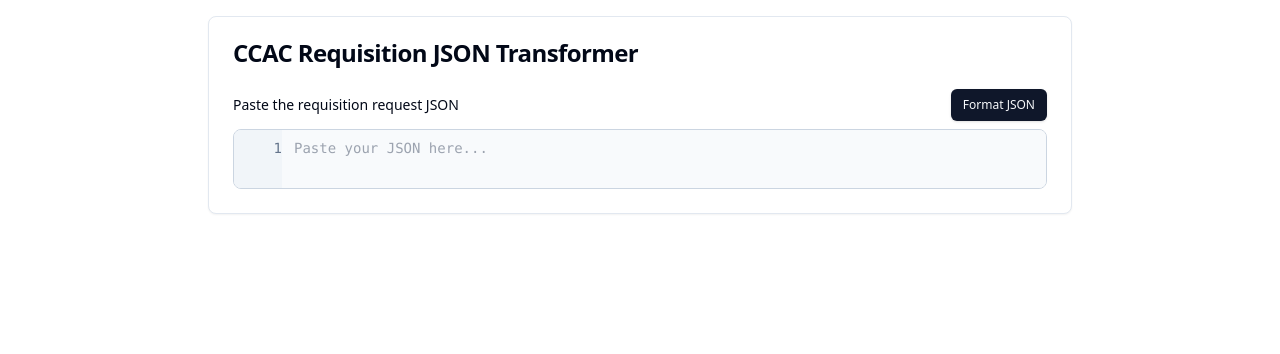
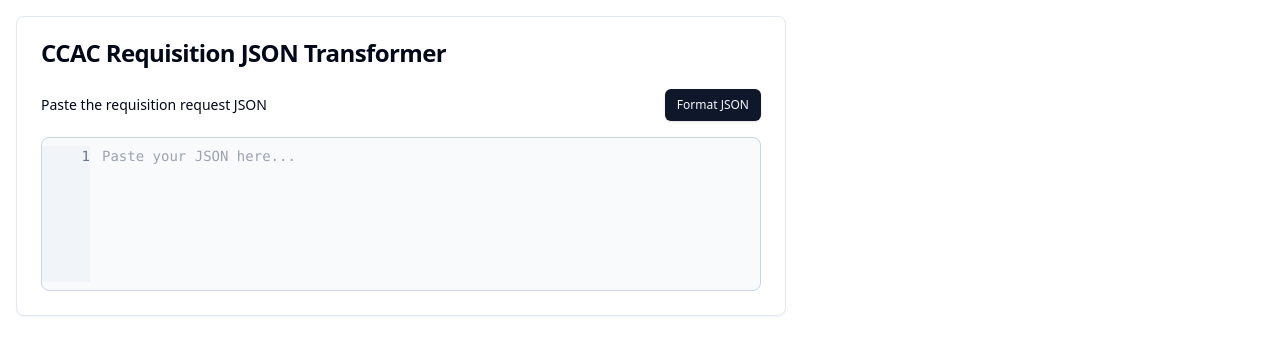
Before and after one commit to daniloheraclio/requisition-processor, a Vue app: page / in a window 1280 px wide. Shown: the top 354 px of the page. Built offline with nearby package versions, Linux system fonts and the light colour scheme.

Commit message:
changed layout to be in a row

```diff
--- a/src/components/RequisitionProcessor.vue
+++ b/src/components/RequisitionProcessor.vue
@@ -1,52 +1,53 @@
 <template>
-  <div class="p-4 max-w-4xl mx-auto space-y-4">
+  <div class="p-4 mx-auto space-y-4 absolute">
     <Card>
       <CardHeader>
         <CardTitle>CCAC Requisition JSON Transformer</CardTitle>
       </CardHeader>
       <CardContent class="space-y-4">
         <div class="space-y-2">
+          <div class="flex items-start justify-start w-full gap-4">
+            <!-- INPUT COLUMN -->
+            <div class="space-y-4 w-full max-w-[720px] min-w-[720px]">
               <div class="flex justify-between items-center">
                 <Label>Paste the requisition request JSON</Label>
                 <Button @click="formatJson" size="sm">Format JSON</Button>
               </div>
               <div
-            class="relative h-full overflow-auto bg-slate-50 border border-slate-300 rounded-lg"
+                class="relative h-full overflow-auto bg-slate-50 border border-slate-300 rounded-lg py-2"
               >
                 <div class="flex">
                   <!-- Line Numbers -->
                   <div
                     class="bg-slate-100 text-slate-500 font-mono text-sm text-right select-none w-12 flex-shrink-0"
                   >
-                <pre class="line-numbers">{{ getLineNumbers(sourceJson) }}</pre>
+                    <pre class="line-numbers">{{
+                      getLineNumbers(sourceJson)
+                    }}</pre>
                   </div>
-
                   <!-- Textarea -->
-              <div class="w-full mt-2">
+                  <div class="w-full overflow-hidden">
                     <textarea
                       v-model="sourceJson"
                       placeholder="Paste your JSON here..."
-                  class="font-mono text-sm pl-3 flex-grow bg-transparent resize-none w-full h-full focus:outline-none"
+                      class="font-mono text-sm pl-3 flex-grow bg-transparent resize-none w-full min-h-32 focus:outline-none"
                       spellcheck="false"
                     ></textarea>
                   </div>
                 </div>
               </div>
             </div>
-
             <Alert v-if="error" variant="destructive">
               <AlertDescription>{{ error }}</AlertDescription>
             </Alert>
 
-        <div v-if="items.length" class="space-y-4">
+            <!-- ITEM OPTIONS -->
+            <div v-if="items.length" class="space-y-4 min-w-96 max-w-96">
               <div class="flex justify-between items-center">
                 <h3 class="text-lg font-semibold">
                   Items Configuration ({{ items.length }})
                 </h3>
-            <Button @click="addNewItem" size="sm">
-              <Plus class="w-4 h-4 mr-2" />
-              Add New Item
-            </Button>
+                <Button @click="generateResultJson">Generate Result</Button>
               </div>
 
               <div v-for="(item, index) in items" :key="index">
@@ -54,6 +55,7 @@
                   <CardContent class="pt-4 space-y-4">
                     <div class="grid grid-cols-2 gap-4">
                       <div class="flex items-start space-x-4">
+                        <!-- Select item status -->
                         <div class="flex-1">
                           <Label>Status</Label>
                           <Select
@@ -72,21 +74,28 @@
                             </SelectContent>
                           </Select>
                         </div>
+
+                        <!-- If its a replacement -->
                         <div
                           v-if="item.status === 'APPROVED'"
-                      class="flex items-center pt-6 space-x-2"
+                          class="flex items-center pt-8 space-x-2"
                         >
                           <Switch
                             v-model="item.isReplacement"
                             @update:checked="
                               checked =>
-                            handleItemUpdate(index, 'isReplacement', checked)
+                                handleItemUpdate(
+                                  index,
+                                  'isReplacement',
+                                  checked,
+                                )
                             "
                           />
                           <Label>Replacement</Label>
                         </div>
                       </div>
-
+                    </div>
+                    <div class="flex flex-col gap-4">
                       <Input
                         v-if="item.status === 'APPROVED'"
                         placeholder="Master Item Description"
@@ -112,10 +121,13 @@
                   </CardContent>
                 </Card>
               </div>
-
-          <Button @click="generateResultJson">Generate Result</Button>
+              <Button @click="addNewItem" size="sm">
+                <Plus class="w-4 h-4 mr-2" />
+                Add New Item
+              </Button>
             </div>
 
+            <!-- RESULT COLUMN -->
             <div v-if="result" class="space-y-2">
               <div class="flex justify-between items-center">
                 <h3 class="text-lg font-semibold">Result</h3>
@@ -123,7 +135,10 @@
               </div>
               <pre class="bg-slate-100 p-4 rounded-lg overflow-auto">
             {{ result }}
-          </pre>
+          </pre
+              >
+            </div>
+          </div>
         </div>
       </CardContent>
     </Card>
@@ -413,7 +428,7 @@ const getLineNumbers = (text: string) => {
 <style scoped>
 .line-numbers {
   margin: 0; /* Remove default margin from <pre> */
-  padding: 8px 0; /* Align numbers with textarea padding */
+  padding: 0; /* Align numbers with textarea padding */
   white-space: pre; /* Preserve formatting for line numbers */
   line-height: 1.5;
 }
@@ -425,7 +440,7 @@ textarea {
   width: 100%; /* Ensure textarea takes the remaining horizontal space */
   border: none; /* Remove inner border */
   resize: none; /* Disable manual resizing */
-  overflow-y: hidden;
+  overflow-y: hidden; /* Enable vertical scrolling */
   overflow-x: auto;
 }
 
```
Lines whose indentation alone changed are shown as unchanged.
